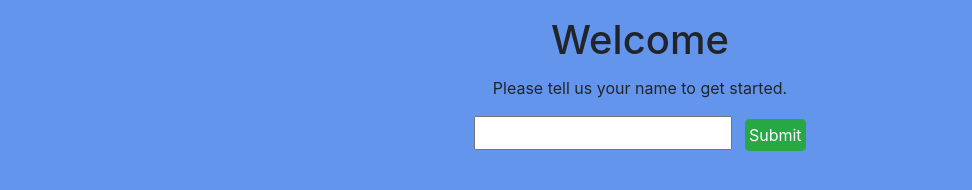
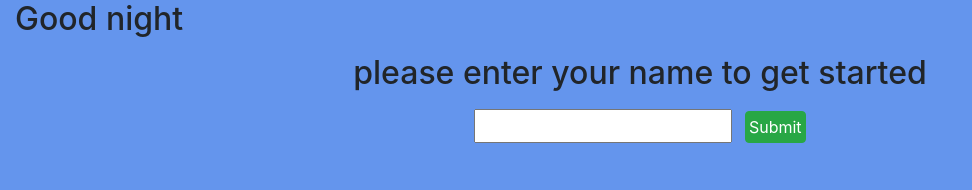
Before and after one commit to JustinLGates/inspireapi, a plain HTML site: page index.html in a window 1280 px wide. Shown: the whole page, without its empty margins (0-972 px from the left). Drawn offline with nearby package versions, Linux system fonts and the light colour scheme; no server answers.

Commit message:
made some improvmentes to the clock and greeting

```diff
--- a/app/controllers/ClockController.js
+++ b/app/controllers/ClockController.js
@@ -1,13 +1,16 @@
 import Store from "../store.js";
-import ClockService from "../services/ClockService.js";
-import store from "../store.js";
+import CLOCK_SERVICE from "../services/ClockService.js";
+
 function _drawClock() {
-  let template = store.State.clock.Template;
+  let template = Store.State.clock.Template;
   document.getElementById("clock").innerHTML = template;
 }
+function _drawGreating() {}
 
 export default class clockController {
   constructor() {
     Store.subscribe("clock", _drawClock);
+    CLOCK_SERVICE.start();
+    _drawGreating();
   }
 }
--- a/app/controllers/UserController.js
+++ b/app/controllers/UserController.js
@@ -1,11 +1,14 @@
 import Store from "../store.js";
 import USER_SERVICE from "../services/userService.js";
+import store from "../store.js";
 
 function _drawWelcomeMessage() {
-  console.log("drawing msgss....");
-
-  let user = Store.State.user;
-  document.getElementById("welcome-message").innerHTML = user.Template;
+  let phrase = "";
+  if (store.State.clock.phrase) {
+    phrase = `<h2 class="d-inline">${store.State.clock.phrase}</h2>`;
+  }
+  let user = store.State.user;
+  document.getElementById("welcome-message").innerHTML = phrase + user.Template;
 }
 
 export default class userController {
--- a/app/main.js
+++ b/app/main.js
@@ -1,18 +1,17 @@
+import ClockController from "./controllers/clockController.js";
 import WeatherController from "./controllers/weather-controller.js";
 import ImageController from "./controllers/image-controller.js";
 import QuoteController from "./controllers/quote-controller.js";
 import ToDoController from "./controllers/todo-controller.js";
-import ClockController from "./controllers/clockController.js";
 import userController from "./controllers/UserController.js";
 
-//TODO Dont forget to register all your controllers
 class App {
   constructor() {
-    this.dateController = new ClockController();
     this.imageController = new ImageController();
     this.toDoController = new ToDoController();
     this.quoteController = new QuoteController();
     this.weatherController = new WeatherController();
+    this.dateController = new ClockController();
     this.userController = new userController();
   }
 }
--- a/app/models/Clock.js
+++ b/app/models/Clock.js
@@ -6,6 +6,7 @@ export default class Clock {
     this.hour = data.hour;
     this.minutes = data.minutes;
     this.isAm = data.isAm;
+    this.phrase = data.phrase;
   }
 
   get Template() {
--- a/app/models/user.js
+++ b/app/models/user.js
@@ -10,14 +10,14 @@ export default class User {
 
   get newUserTemplate() {
     return ` <div class=" new-user">
-    <h1>Welcome</h1>
-    <p class=" m-1 p-1 ">Please tell us your name to get started.</p>
+    <h2> please enter your name to get started</h2>
+
     <form onsubmit="app.userController.addUser(event)">
       <input class="mt-2" type="text" name="name">
       <button type="submit" class="btn btn-success">Submit</button>
     </form>`;
   }
   get existingUserTemplate() {
-    return `<h2> Welcome, ${this.name} </h2>`;
+    return `<h2 class="d-inline">  ${this.name} </h2>`;
   }
 }
--- a/app/services/ClockService.js
+++ b/app/services/ClockService.js
@@ -1,24 +1,37 @@
 import Clock from "../models/Clock.js";
 import Store from "../store.js";
-import store from "../store.js";
 function startClock() {
+  updateClock();
+
   setInterval(() => {
     updateClock();
-  }, 1000);
+  }, 5000);
 }
 
-function updateClock(data) {
+function updateClock() {
   let clock = new Clock(getData());
-  store.commit("clock", clock);
+  Store.commit("clock", clock);
 }
 function getData() {
   let date = new Date();
   let mo = date.getMonth();
   let d = date.getDay();
-  let h = date.getHours() > 12 ? date.getHours() % 12 : date.getHours();
+  let h = date.getHours();
   let m = date.getMinutes();
   let yr = date.getFullYear();
   let isAm = date.getHours() >= 12 ? true : false;
+  let timeOfDay = "";
+
+  if (h >= 22 || h < 5) {
+    timeOfDay = "Good night";
+  } else if (h >= 17) {
+    timeOfDay = "Good evening";
+  } else if (h >= 12) {
+    timeOfDay = "Good afternoon";
+  } else {
+    timeOfDay = "Good morning";
+  }
+  h = date.getHours() > 12 ? date.getHours() % 12 : date.getHours();
   let data = {
     year: yr,
     month: mo,
@@ -26,12 +39,15 @@ function getData() {
     hour: h,
     minutes: m,
     isAm: isAm,
+    phrase: timeOfDay,
   };
+
   return data;
 }
 
 class ClockService {
-  constructor() {
+  constructor() {}
+  start() {
     startClock();
   }
 }
--- a/app/store.js
+++ b/app/store.js
@@ -88,6 +88,7 @@ class Store {
     let jsonData = window.localStorage.getItem("user");
     if (jsonData) {
       let newUser = new User(JSON.parse(jsonData));
+
       this.commit("user", newUser);
       return;
     }
```
Also changed, not shown: index.html (+0 -1 lines), 1 other file.
